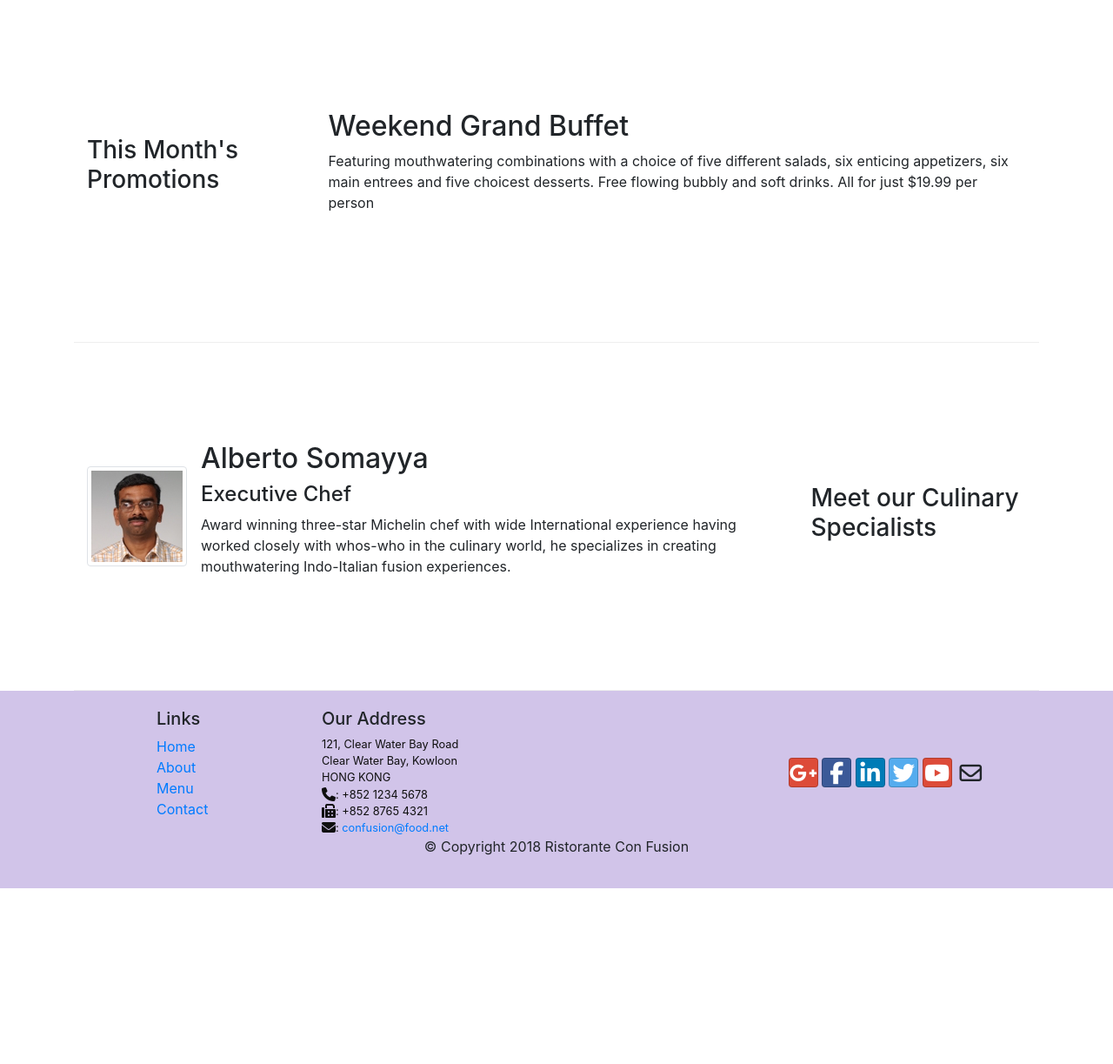
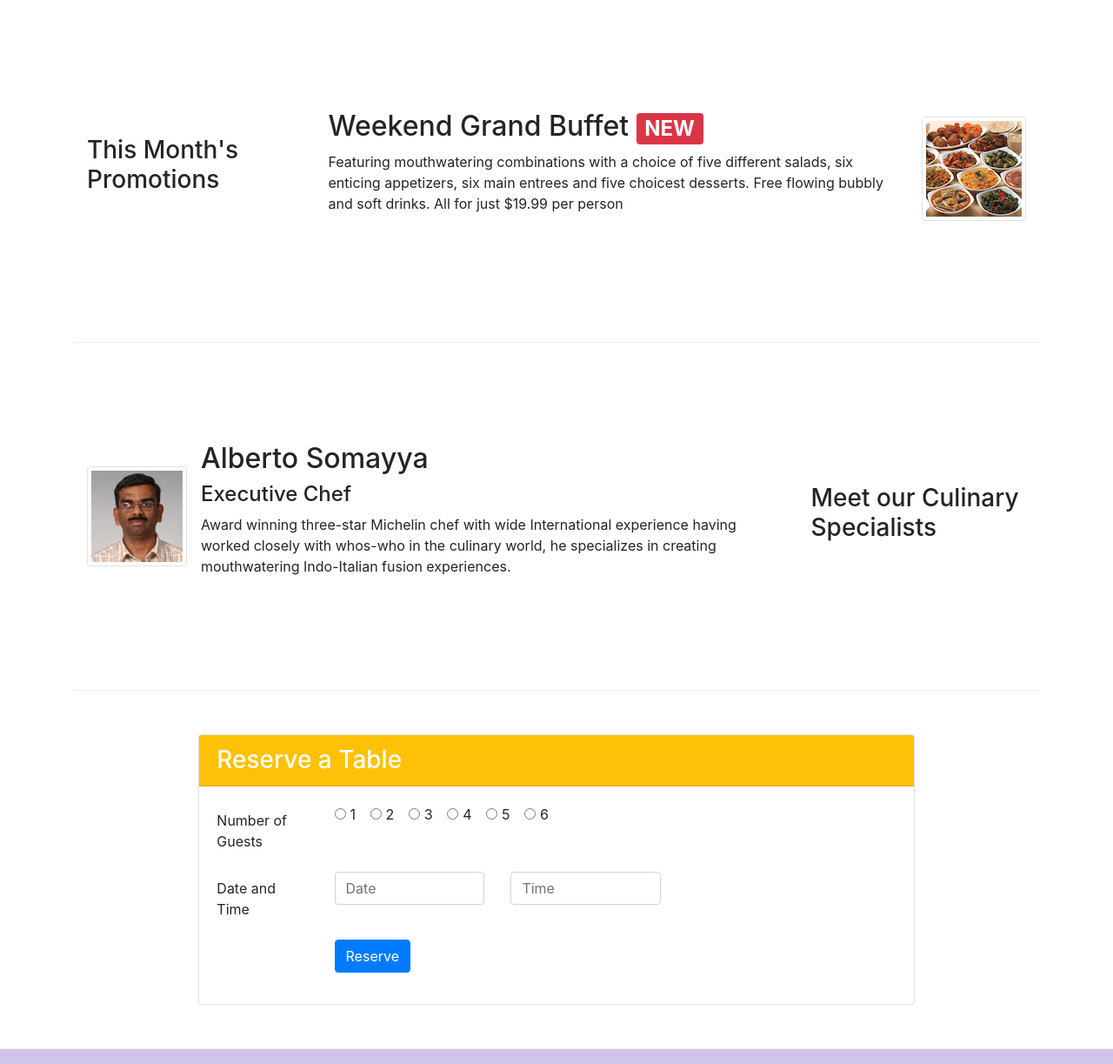
Before and after one commit to KaiserNinjus/con-fusion, a plain HTML site: page index.html in a window 1280 px wide. Shown: the part 740-1963 px from the top of the page at 87% size. Before the commit the page ends 1761 px from the top, so only its background shows below. Drawn offline with nearby package versions, Linux system fonts and the light colour scheme.

Commit message:
assignment2

```diff
--- a/index.html
+++ b/index.html
@@ -70,7 +70,7 @@
     <header class="jumbotron">
       <div class="container">
         <div class="row row-header">
-          <div class="col-12 col-sm-6">
+          <div class="col-12 col-sm-6 align-right">
             <h1>Ristorante con Fusion</h1>
             <p>
               We take inspiration from the World's best cuisines, and create a
@@ -78,8 +78,15 @@
               your culinary senses!
             </p>
           </div>
+          <div class="col-12 col-sm-3 align-self-center">
+            <img src="img/logo.png" class="img-fluid" />
+          </div>
           <div class="col-12 col-sm align-self-center">
-            <img src="img/logo.png" class="img-fluid" />
+              <a href="#reservation">
+                <button type="button" class="btn btn-warning btn-block">
+                  Reserve Table
+                </button>
+            </a>
           </div>
         </div>
       </div>
@@ -103,7 +110,7 @@
                 <span class="badge badge-danger">HOT</span>
                 <span class="badge badge-pill badge-secondary">$4.99</span>
               </h2>
-              <p>
+              <p class="d-none d-sm-block">
                 A unique combination of Indian Uthappam (pancake) and Italian
                 pizza, topped with Cerignola olives, ripe vine cherry tomatoes,
                 Vidalia onion, Guntur chillies and Buffalo Paneer.
@@ -118,13 +125,25 @@
           <h3>This Month's Promotions</h3>
         </div>
         <div class="col col-sm col-md">
-          <h2>Weekend Grand Buffet</h2>
-          <p>
-            Featuring mouthwatering combinations with a choice of five different
-            salads, six enticing appetizers, six main entrees and five choicest
-            desserts. Free flowing bubbly and soft drinks. All for just $19.99
-            per person
-          </p>
+          <div class="media">
+            <div class="media-body">
+              <h2 class="mt-0">
+                Weekend Grand Buffet
+                <span class="badge badge-danger">NEW</span>
+              </h2>
+              <p class="d-none d-sm-block">
+                Featuring mouthwatering combinations with a choice of five
+                different salads, six enticing appetizers, six main entrees and
+                five choicest desserts. Free flowing bubbly and soft drinks. All
+                for just $19.99 per person
+              </p>
+            </div>
+            <img
+              class="d-flex ml-3 img-thumbnail align-self-center"
+              src="img/buffet.png"
+              alt="buffet"
+            />
+          </div>
         </div>
       </div>
 
@@ -142,7 +161,7 @@
             <div class="media-body">
               <h2 class="mt-0">Alberto Somayya</h2>
               <h4>Executive Chef</h4>
-              <p>
+              <p class="d-none d-sm-block">
                 Award winning three-star Michelin chef with wide International
                 experience having worked closely with whos-who in the culinary
                 world, he specializes in creating mouthwatering Indo-Italian
@@ -151,6 +170,84 @@
             </div>
           </div>
         </div>
+      </div>
+    </div>
+
+    <div class="row row-content">
+        <div class="col-2"></div>
+        <div class="col-8">
+            <div id="reservation" class="card">
+              <h3 class="card-header bg-warning text-white">Reserve a Table</h3>
+              <div class="card-body">
+                <form>
+                    <div class="form-group row">
+                      <label for="guests" class="col-md-2 col-form-label"
+                        >Number of Guests</label
+                      >
+                      <div class="col-md-8">
+                        <div class="form-check form-check-inline">
+                            <input class="form-check-input" type="radio" name="guests" id="guest1" value="1">
+                            <label class="form-check-label" for="guest1">1</label>
+                          </div>
+                          <div class="form-check form-check-inline">
+                            <input class="form-check-input" type="radio" name="guests" id="guest2" value="2">
+                            <label class="form-check-label" for="guest2">2</label>
+                          </div>
+                          <div class="form-check form-check-inline">
+                            <input class="form-check-input" type="radio" name="guests" id="guest3" value="3">
+                            <label class="form-check-label" for="guest3">3</label>
+                          </div>
+                          <div class="form-check form-check-inline">
+                            <input class="form-check-input" type="radio" name="guests" id="guest4" value="4">
+                            <label class="form-check-label" for="guest4">4</label>
+                          </div>
+                          <div class="form-check form-check-inline">
+                            <input class="form-check-input" type="radio" name="guests" id="guest5" value="5">
+                            <label class="form-check-label" for="guest5">5</label>
+                          </div>
+                          <div class="form-check form-check-inline">
+                            <input class="form-check-input" type="radio" name="guests" id="guest6" value="6">
+                            <label class="form-check-label" for="guest6">6</label>
+                          </div>
+                          </div>
+                    </div>
+                    <div class="form-group row">
+                      <label for="datetime" class="col-md-2 col-form-label"
+                        >Date and Time</label
+                      >
+                      <div class="col-sm-3">
+                        <input
+                          type="textfield"
+                          class="form-control"
+                          id="datepicker"
+                          name="datetime"
+                          placeholder="Date"
+                        />
+                      </div>
+                      <div class="col-sm-3">
+                        <input
+                          type="text"
+                          class="form-control"
+                          id="timepicker"
+                          name="datetime"
+                          placeholder="Time"
+                        />
+                      </div>
+                    </div>
+                    <div class="form-group row">
+                        <div class="offset-md-2 col-md-10">
+                          <button type="submit" class="btn btn-primary">
+                            Reserve
+                          </button>
+                        </div>
+                      </div>
+                  </form>
+              </div>
+            </div>
+          </div>
+
+
+
       </div>
     </div>
 
```
